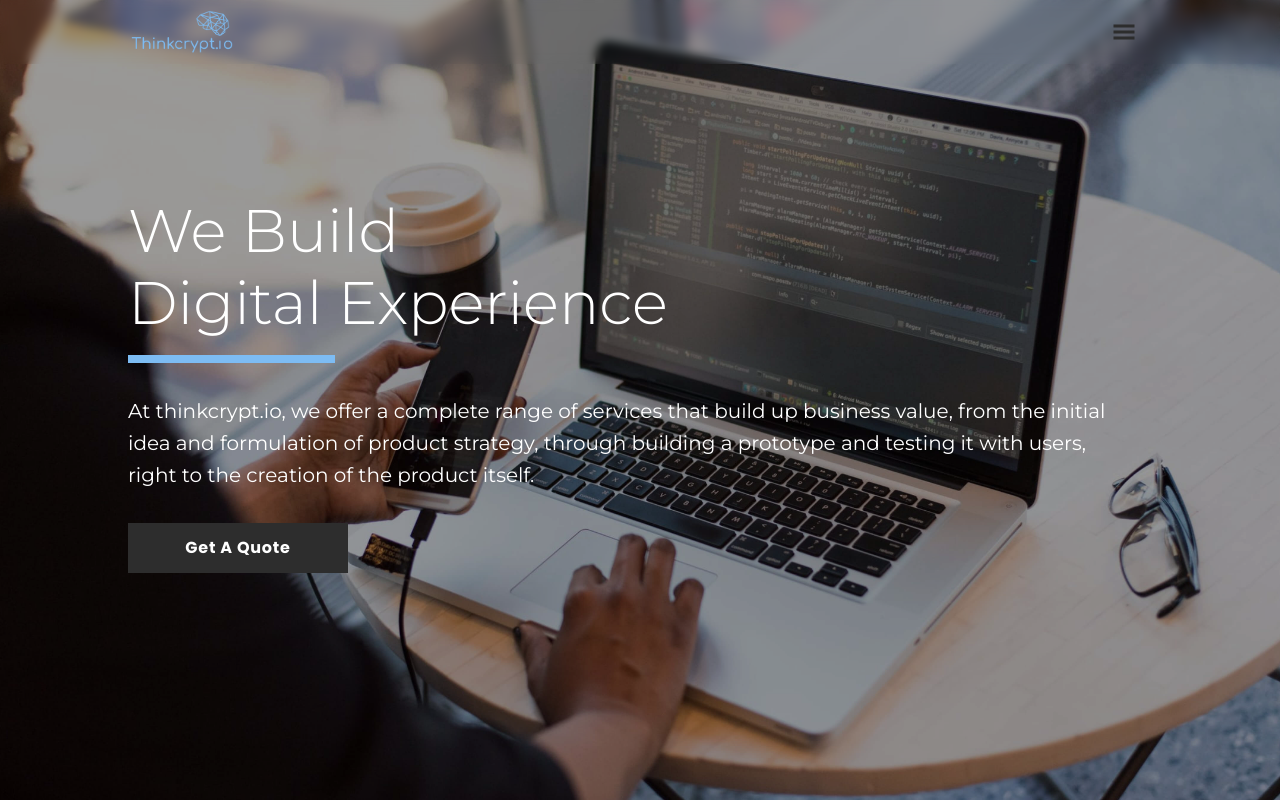
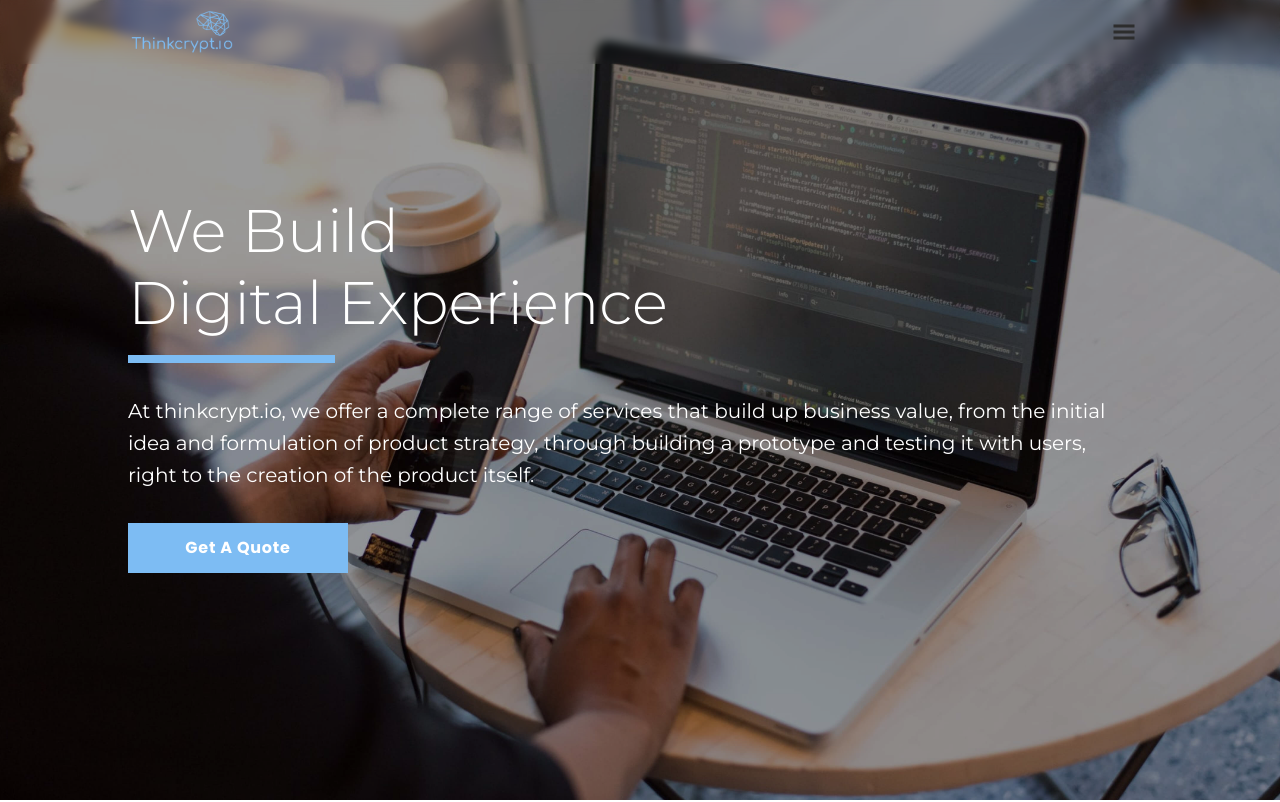
Before and after one commit to aiasifistiaque/thinkcrypt-website, a Next.js app: page / in a window 1280 px wide. Shown: the top 802 px of the page. Built offline with nearby package versions, Linux system fonts and the light colour scheme.

Commit message:
get a qoute button color change and projects removed from sidebar

```diff
--- a/components/home/hero/Hero.js
+++ b/components/home/hero/Hero.js
@@ -9,11 +9,11 @@ const ThinkButton = styled(Center)`
 	margin: 32px 0;
 	height: 50px;
 	width: 220px;
-	background-color: ${colors.charcole};
+	background-color: ${colors.primary};
 	transition: 0.2s;
 	&:hover {
 		@media (min-width: ${breakpoints.desktop}) {
-			background-color: ${colors.charcole};
+			background-color: ${colors.primary};
 		}
 	}
 	&:active {
--- a/components/sidebar/Sidebar.jsx
+++ b/components/sidebar/Sidebar.jsx
@@ -25,10 +25,10 @@ const menu = [
 		title: 'Our Team',
 		href: '/team',
 	},
-	{
-		title: 'Projects',
-		href: '/project',
-	},
+	// {
+	// 	title: 'Projects',
+	// 	href: '/project',
+	// },
 	{
 		title: 'Portfolio',
 		href: '/portfolio',
```
